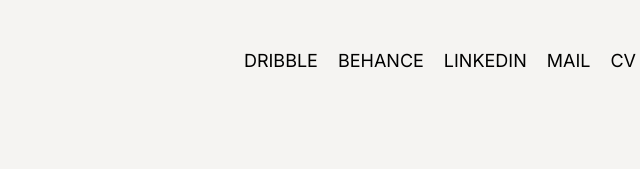
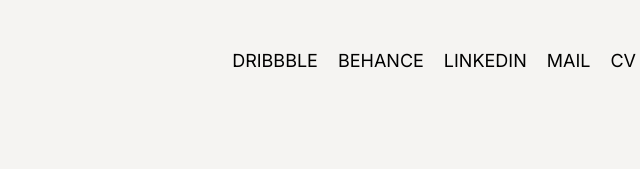
Before and after one commit to lcurt0/Portfolio, a plain HTML site: page index.html in a window 1280 px wide. Shown: the top 169 px of the page, 580-1220 px from the left. Drawn offline with Linux system fonts and the light colour scheme.

Commit message:
Update index.html

```diff
--- a/index.html
+++ b/index.html
@@ -19,7 +19,7 @@
             <div class="nav__box">
                 <h5>Spain, GMT+1</h5>
                 <ul class="nav__links">
-                    <li><a href="https://dribbble.com/drk0" class="aLink aLink--under" target="_blank">DRIBBLE</a></li>
+                    <li><a href="https://dribbble.com/drk0" class="aLink aLink--under" target="_blank">DRIBBBLE</a></li>
                     <li><a href="https://www.behance.net/drk0" class="aLink aLink--under" target="_blank">BEHANCE</a></li>
                     <li><a href="https://www.linkedin.com/in/lautarocurto/" class="aLink aLink--under" target="_blank">LINKEDIN</a></li>
                     <li><a href="mailto:lautarocurto@gmail.com" class="aLink aLink--under" target="_blank">MAIL</a></li>
```
